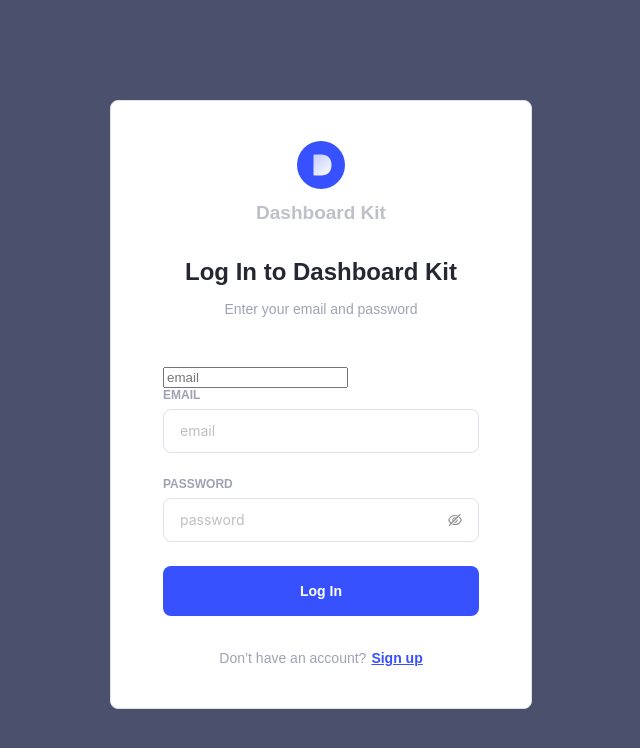
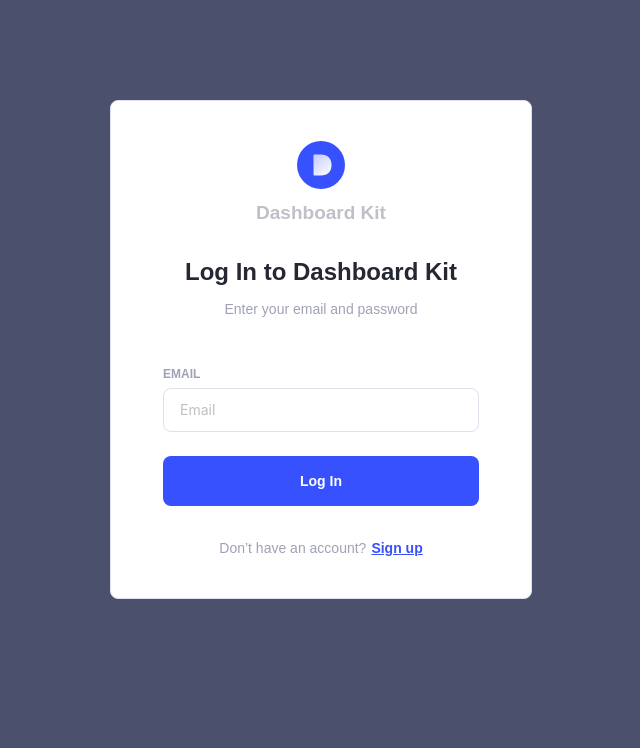
Before and after one commit to KseniaPopova02/dashboard-kit, a React (Create React App) app: page / in a window 1280 px wide. Shown: the top 748 px of the page, without its empty margins (319-959 px from the left). Built offline with nearby package versions, Linux system fonts and the light colour scheme.

Commit message:
redo: Form on useField

```diff
--- a/src/components/CustomInput/CustomInput.jsx
+++ b/src/components/CustomInput/CustomInput.jsx
@@ -1,6 +1,6 @@
 import React from "react";
 import { useField } from "formik";
-import { Label, InputPassword, Error } from "../../components";
+import { Label, Input, Error } from "../../components";
 
 export const CustomInput = ({ label, ...props }) => {
   const [field, meta] = useField(props);
@@ -8,7 +8,7 @@ export const CustomInput = ({ label, ...props }) => {
   return (
     <>
       <Label>{label}</Label>
-      <InputPassword {...field} {...props} />
+      <Input {...field} {...props} />
       {meta.touched && meta.error && <Error>{meta.error}</Error>}
     </>
   );
--- a/src/modules/LogInFrom/LogInForm.jsx
+++ b/src/modules/LogInFrom/LogInForm.jsx
@@ -1,66 +1,26 @@
-import {
-  Input,
-  InputPassword,
-  Button,
-  Label,
-  Error,
-  FormWrapper,
-} from "../../components";
-import { useFormik, Formik, Form, Field } from "formik";
+import { Button, FormWrapper, CustomInput } from "../../components";
+import { Formik, Form } from "formik";
 import { validationSchema } from "./schema";
 
 export const LogInForm = () => {
-  const formik = useFormik({
-    initialValues: {
-      email: "",
-      password: "",
-    },
-    onSubmit: (values) => {
-      console.log("submit", values);
-    },
-    validationSchema: validationSchema,
-  });
   return (
     <Formik
       initialValues={{ email: "", password: "" }}
       validationSchema={validationSchema}
     >
+      {(props) => (
         <Form>
-        <Field placeholder="email" type="text" name="email" />
           <FormWrapper>
-          <Label>Email</Label>
-          <Input
-            placeholder="email"
-            type="email"
+            <CustomInput
+              label="Email"
               name="email"
-            value={formik.values.email}
-            onChange={formik.handleChange}
-            onBlur={formik.handleBlur}
+              type="text"
+              placeholder="Email"
             />
-          {formik.touched.email && formik.errors.email ? (
-            <Error>{formik.errors.email}</Error>
-          ) : (
-            ""
-          )}
-          <Label>Password</Label>
-          <InputPassword
-            placeholder="password"
-            name="password"
-            value={formik.values.password}
-            onChange={formik.handleChange}
-            onBlur={formik.handleBlur}
-          />
-          {formik.touched.password && formik.errors.password ? (
-            <Error>{formik.errors.password}</Error>
-          ) : (
-            ""
-          )}
-
-          <Button disabled={formik.isSubmitting} type="submit">
-            Log In
-          </Button>
+            <Button type="submit">Log In</Button>
           </FormWrapper>
         </Form>
+      )}
     </Formik>
   );
 };
```
Lines whose indentation alone changed are shown as unchanged.
